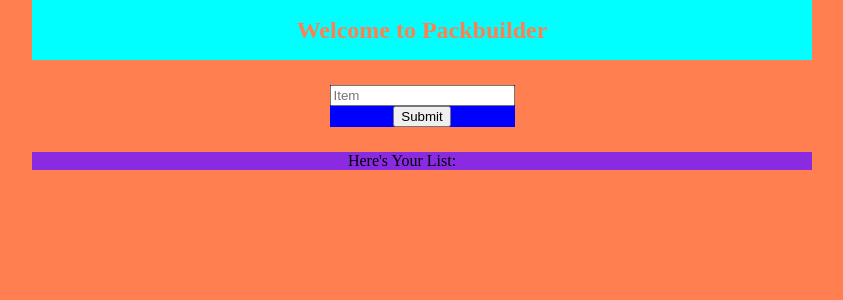
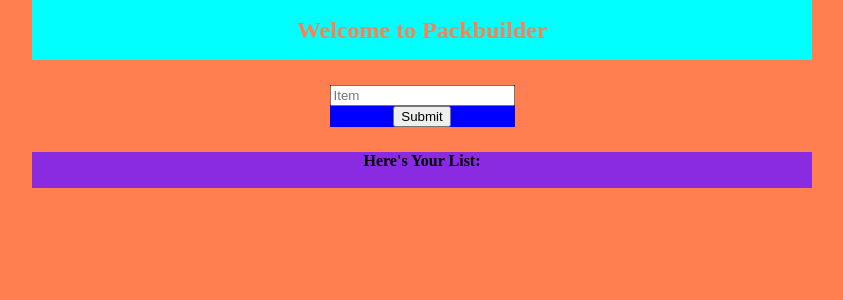
Before and after one commit to bcermak/packbuilder, a React (Create React App) app in the folder packbuilder_app/: page / in a window 1280 px wide. Shown: the top 300 px of the page, without its empty margins (218-1061 px from the left). Built offline with nearby package versions, Linux system fonts and the light colour scheme.

Commit message:
added h4 above itemList. now not displaying weird

```diff
--- a/packbuilder_app/src/components/ListDiv.js
+++ b/packbuilder_app/src/components/ListDiv.js
@@ -4,7 +4,7 @@ import './ListDiv.css';
 function ListDiv() {
   return (
     <div id='listDiv'>
-        Here's Your List:
+        <h4>Here's Your List:</h4>
         <ul id='itemList'>
         </ul>
     </div>
```
